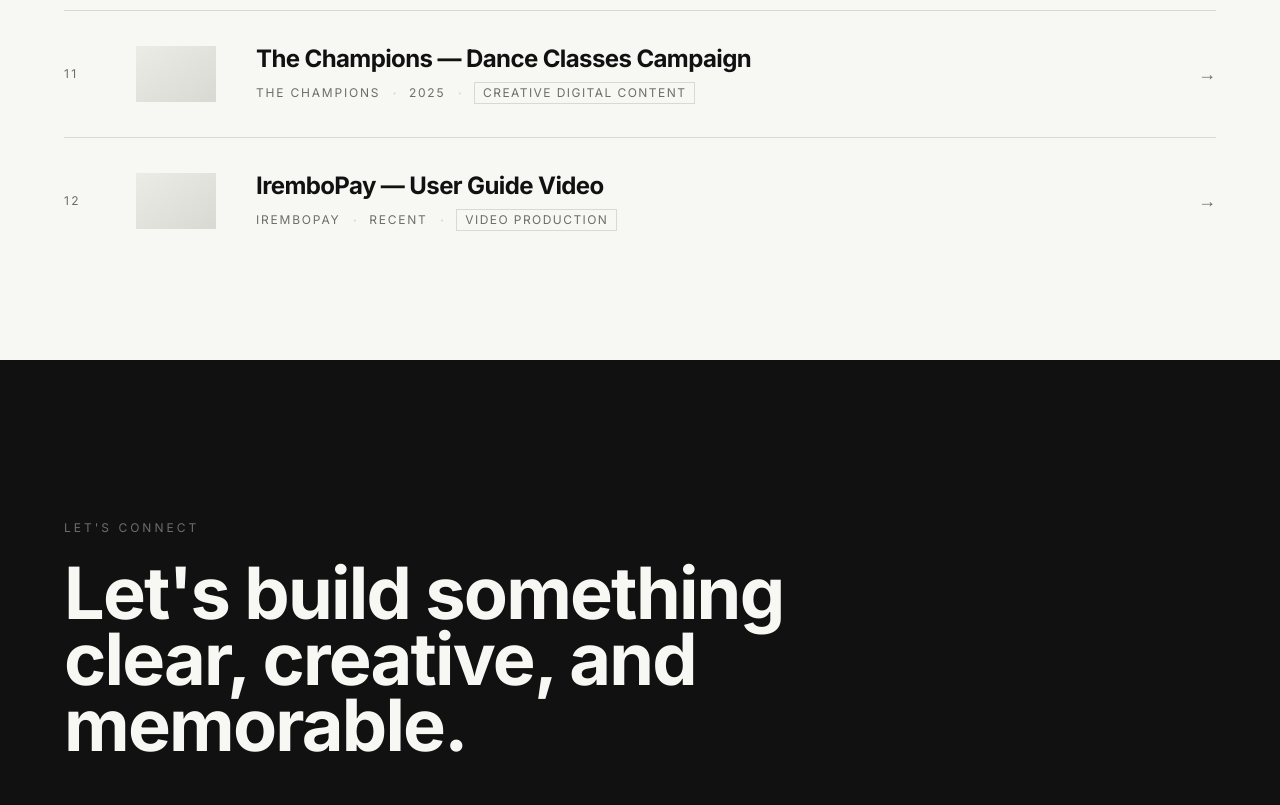
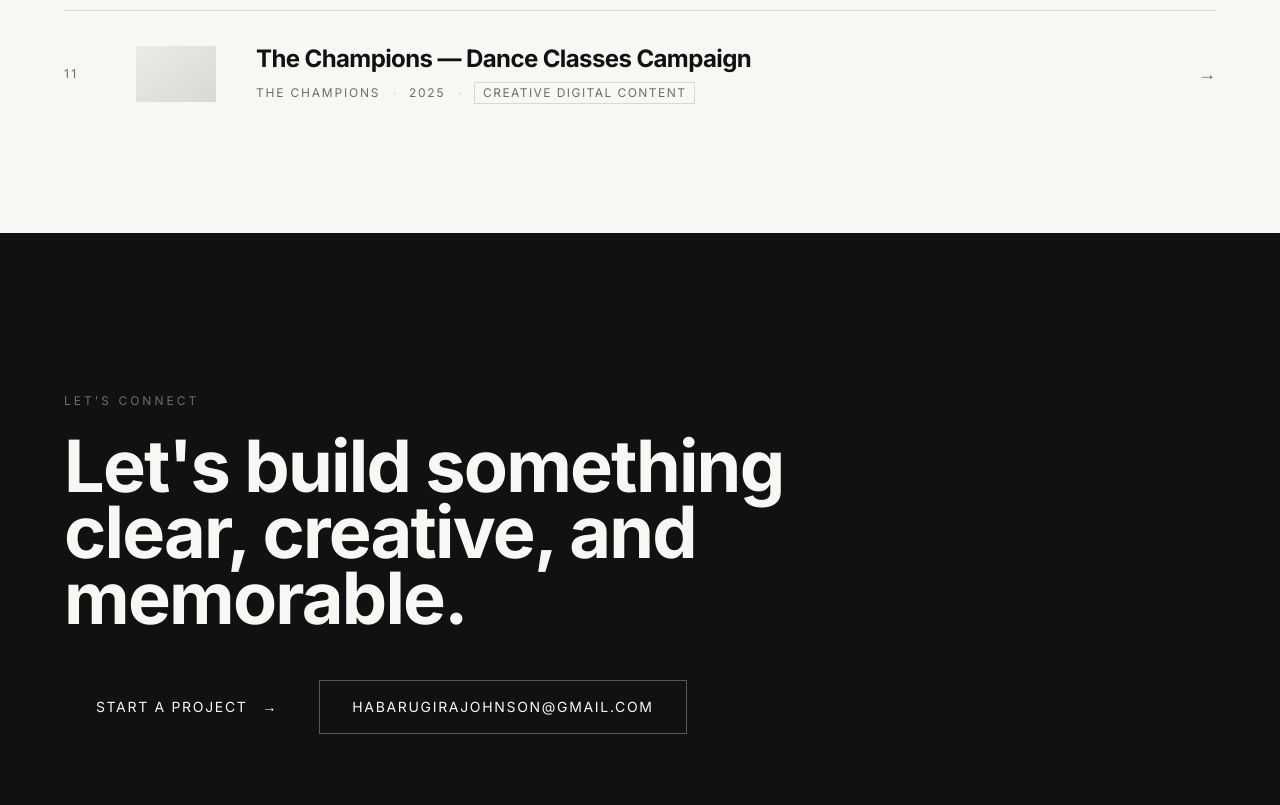
Before and after one commit to johnsonhabarugira/Portfolio, a Next.js app: page /work in a window 1280 px wide. Shown: the part 1980-2785 px from the top of the page. Built offline with nearby package versions, Linux system fonts and the light colour scheme.

Commit message:
Assign guide video to DEMS project

```diff
--- a/src/data/projects.ts
+++ b/src/data/projects.ts
@@ -156,6 +156,8 @@ export const projects: Project[] = [
       "Visual identity",
     ],
     coverImage: "/images/projects/dems/cover.jpg",
+    videoEmbedUrl:
+      "https://player.vimeo.com/video/1197728390?badge=0&autopause=0&player_id=0&app_id=58479",
     galleryImages: [
       "/images/projects/dems/01.jpg",
       "/images/projects/dems/02.jpg",
@@ -363,39 +365,8 @@ export const projects: Project[] = [
       "Improved the clarity of class communication online",
       "Strengthened the visual presence of The Champions on social media",
     ],
-    nextProject: "irembopay-user-guide",
+    nextProject: null,
     prevProject: "sine-coffee",
-    featured: true,
-  },
-  {
-    title: "IremboPay — User Guide Video",
-    slug: "irembopay-user-guide",
-    year: "Recent",
-    client: "IremboPay",
-    category: "Video Production",
-    role: "Video Content Creator",
-    disciplines: [
-      "User guide video",
-      "Instructional content",
-      "Video production",
-    ],
-    coverImage: "/og-image.jpg",
-    videoEmbedUrl:
-      "https://player.vimeo.com/video/1197728390?badge=0&autopause=0&player_id=0&app_id=58479",
-    galleryImages: [],
-    intro:
-      "Created a clear how-to user guide video for IremboPay, focused on making the payment journey easier to follow.",
-    challenge:
-      "IremboPay needed a simple instructional video that could explain the user journey in an accessible format.",
-    solution:
-      "Produced a focused user guide video that presents the process in a clear, practical sequence.",
-    results: [
-      "Delivered a practical IremboPay user guide video",
-      "Presented the payment journey in a clear instructional format",
-      "Created accessible video content for users",
-    ],
-    nextProject: null,
-    prevProject: "the-champions",
     featured: true,
   },
 ];
```
